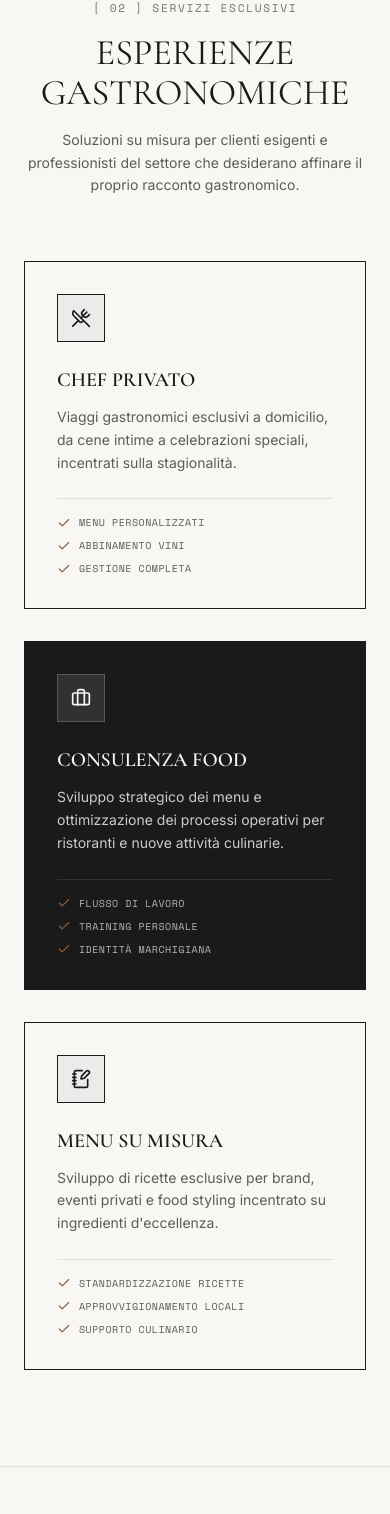
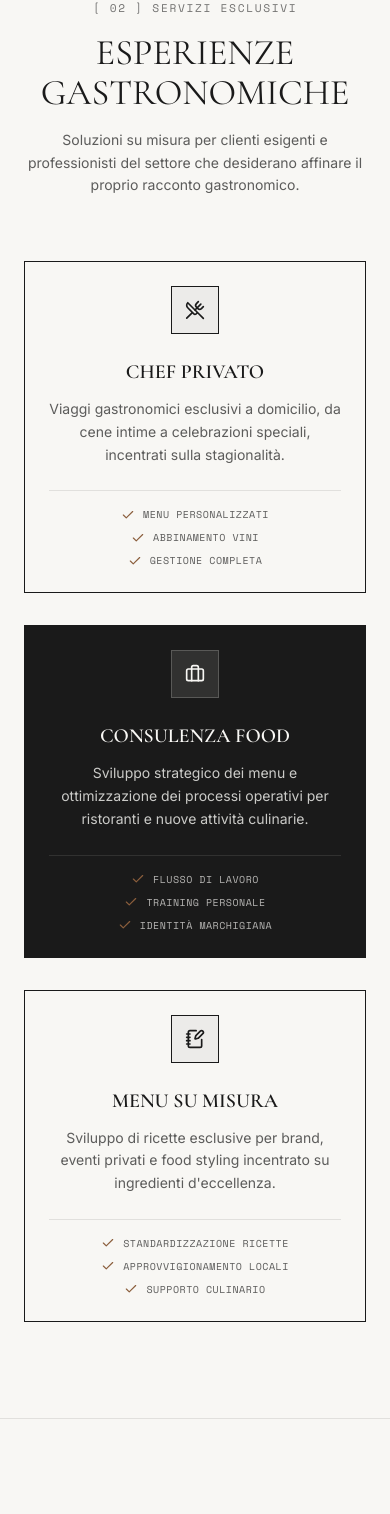
Before and after one commit to Facilissimoweb/Chef-Michela-Domizi-, a React (Vite) app: page / in a window 390 px wide. Shown: the part 3658-5172 px from the top of the page. Built offline with nearby package versions, Linux system fonts and the light colour scheme; no server answers; grey boxes are pictures that could not be loaded.

Commit message:
style: refactor services card layout for mobile
Adjust padding and text alignment in the services section to improve readability and consistency across mobile devices.

```diff
--- a/src/App.tsx
+++ b/src/App.tsx
@@ -427,9 +427,9 @@ export default function App() {
                 </div>
                 <div className="grid grid-cols-1 md:grid-cols-3 gap-8 w-full justify-items-center">
                   {/* Service 1 */}
-                  <div className="bg-[#F8F7F4] border-[1.5px] border-[#1A1A1A] p-8 reveal flex flex-col justify-between w-full max-w-md md:max-w-none mx-auto">
+                  <div className="bg-[#F8F7F4] border-[1.5px] border-[#1A1A1A] p-6 sm:p-8 reveal flex flex-col justify-between w-full max-w-md md:max-w-none mx-auto text-center md:text-left">
                     <div>
-                      <div className="w-12 h-12 bg-[#1A1A1A]/5 border border-[#1A1A1A] flex items-center justify-center mb-6">
+                      <div className="w-12 h-12 bg-[#1A1A1A]/5 border border-[#1A1A1A] flex items-center justify-center mb-6 mx-auto md:mx-0">
                         <UtensilsCrossed size={20} className="text-[#1A1A1A]" />
                       </div>
                       <h3 className="font-editorial text-xl uppercase font-semibold mb-3">Chef Privato</h3>
@@ -437,7 +437,7 @@ export default function App() {
                         Viaggi gastronomici esclusivi a domicilio, da cene intime a celebrazioni speciali, incentrati sulla stagionalità.
                       </p>
                     </div>
-                    <ul className="space-y-2 border-t border-[#1A1A1A]/10 pt-4 font-mono-design text-[10px] uppercase tracking-wider text-[#1A1A1A]/70">
+                    <ul className="space-y-2 border-t border-[#1A1A1A]/10 pt-4 font-mono-design text-[10px] uppercase tracking-wider text-[#1A1A1A]/70 flex flex-col items-center md:items-start w-full">
                       <li className="flex items-center gap-2">
                         <Check size={14} className="text-[#8B5E3C]" /> Menu Personalizzati
                       </li>
@@ -450,9 +450,9 @@ export default function App() {
                     </ul>
                   </div>
                   {/* Service 2 */}
-                  <div className="bg-[#1A1A1A] text-[#F8F7F4] p-8 border-[1.5px] border-[#1A1A1A] reveal flex flex-col justify-between w-full max-w-md md:max-w-none mx-auto">
+                  <div className="bg-[#1A1A1A] text-[#F8F7F4] p-6 sm:p-8 border-[1.5px] border-[#1A1A1A] reveal flex flex-col justify-between w-full max-w-md md:max-w-none mx-auto text-center md:text-left">
                     <div>
-                      <div className="w-12 h-12 bg-[#F8F7F4]/10 border border-[#F8F7F4]/20 flex items-center justify-center mb-6">
+                      <div className="w-12 h-12 bg-[#F8F7F4]/10 border border-[#F8F7F4]/20 flex items-center justify-center mb-6 mx-auto md:mx-0">
                         <Briefcase size={20} className="text-[#F8F7F4]" />
                       </div>
                       <h3 className="font-editorial text-xl uppercase font-semibold mb-3 text-[#F8F7F4]">Consulenza Food</h3>
@@ -460,7 +460,7 @@ export default function App() {
                         Sviluppo strategico dei menu e ottimizzazione dei processi operativi per ristoranti e nuove attività culinarie.
                       </p>
                     </div>
-                    <ul className="space-y-2 border-t border-[#F8F7F4]/10 pt-4 font-mono-design text-[10px] uppercase tracking-wider text-[#F8F7F4]/70">
+                    <ul className="space-y-2 border-t border-[#F8F7F4]/10 pt-4 font-mono-design text-[10px] uppercase tracking-wider text-[#F8F7F4]/70 flex flex-col items-center md:items-start w-full">
                       <li className="flex items-center gap-2">
                         <Check size={14} className="text-[#8B5E3C]" /> Flusso di Lavoro
                       </li>
@@ -473,9 +473,9 @@ export default function App() {
                     </ul>
                   </div>
                   {/* Service 3 */}
-                  <div className="bg-[#F8F7F4] border-[1.5px] border-[#1A1A1A] p-8 reveal flex flex-col justify-between w-full max-w-md md:max-w-none mx-auto">
+                  <div className="bg-[#F8F7F4] border-[1.5px] border-[#1A1A1A] p-6 sm:p-8 reveal flex flex-col justify-between w-full max-w-md md:max-w-none mx-auto text-center md:text-left">
                     <div>
-                      <div className="w-12 h-12 bg-[#1A1A1A]/5 border border-[#1A1A1A] flex items-center justify-center mb-6">
+                      <div className="w-12 h-12 bg-[#1A1A1A]/5 border border-[#1A1A1A] flex items-center justify-center mb-6 mx-auto md:mx-0">
                         <NotebookPen size={20} className="text-[#1A1A1A]" />
                       </div>
                       <h3 className="font-editorial text-xl uppercase font-semibold mb-3">Menu su Misura</h3>
@@ -483,7 +483,7 @@ export default function App() {
                         Sviluppo di ricette esclusive per brand, eventi privati e food styling incentrato su ingredienti d'eccellenza.
                       </p>
                     </div>
-                    <ul className="space-y-2 border-t border-[#1A1A1A]/10 pt-4 font-mono-design text-[10px] uppercase tracking-wider text-[#1A1A1A]/70">
+                    <ul className="space-y-2 border-t border-[#1A1A1A]/10 pt-4 font-mono-design text-[10px] uppercase tracking-wider text-[#1A1A1A]/70 flex flex-col items-center md:items-start w-full">
                       <li className="flex items-center gap-2">
                         <Check size={14} className="text-[#8B5E3C]" /> Standardizzazione Ricette
                       </li>
```
